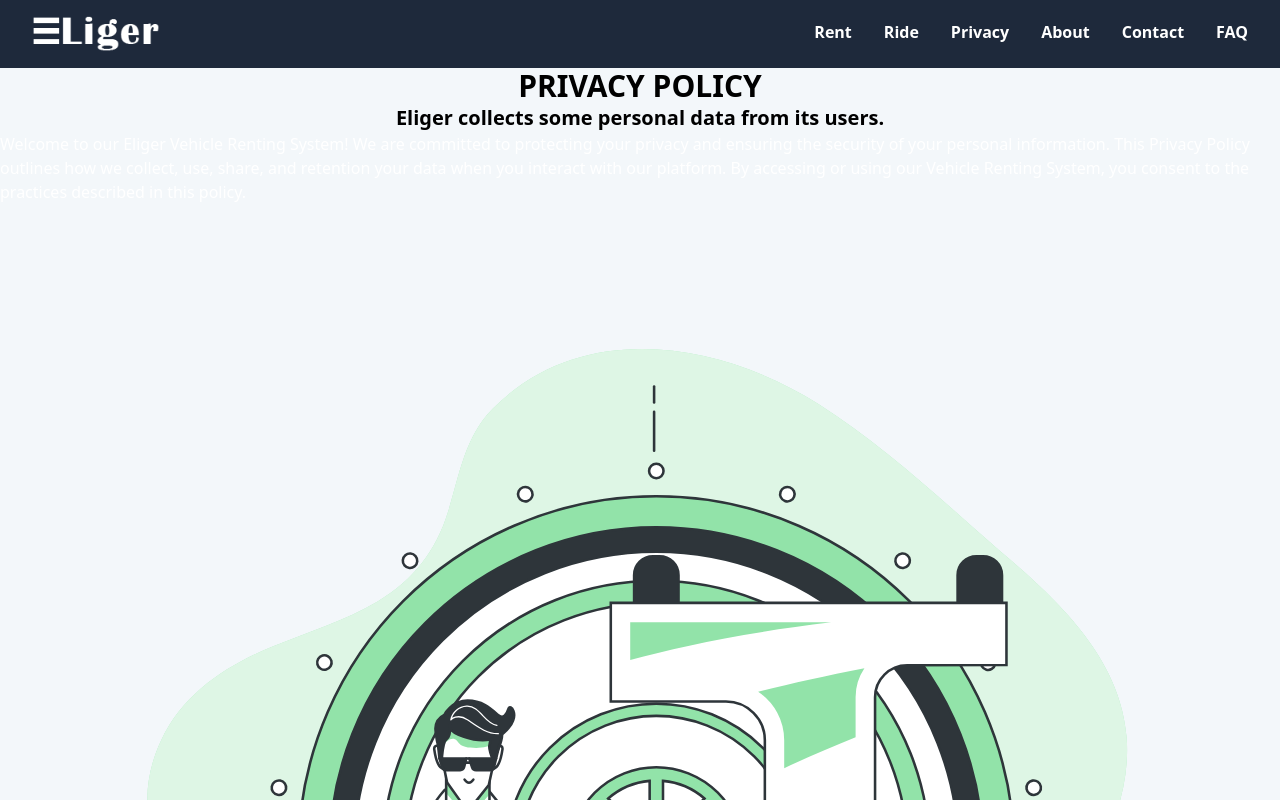
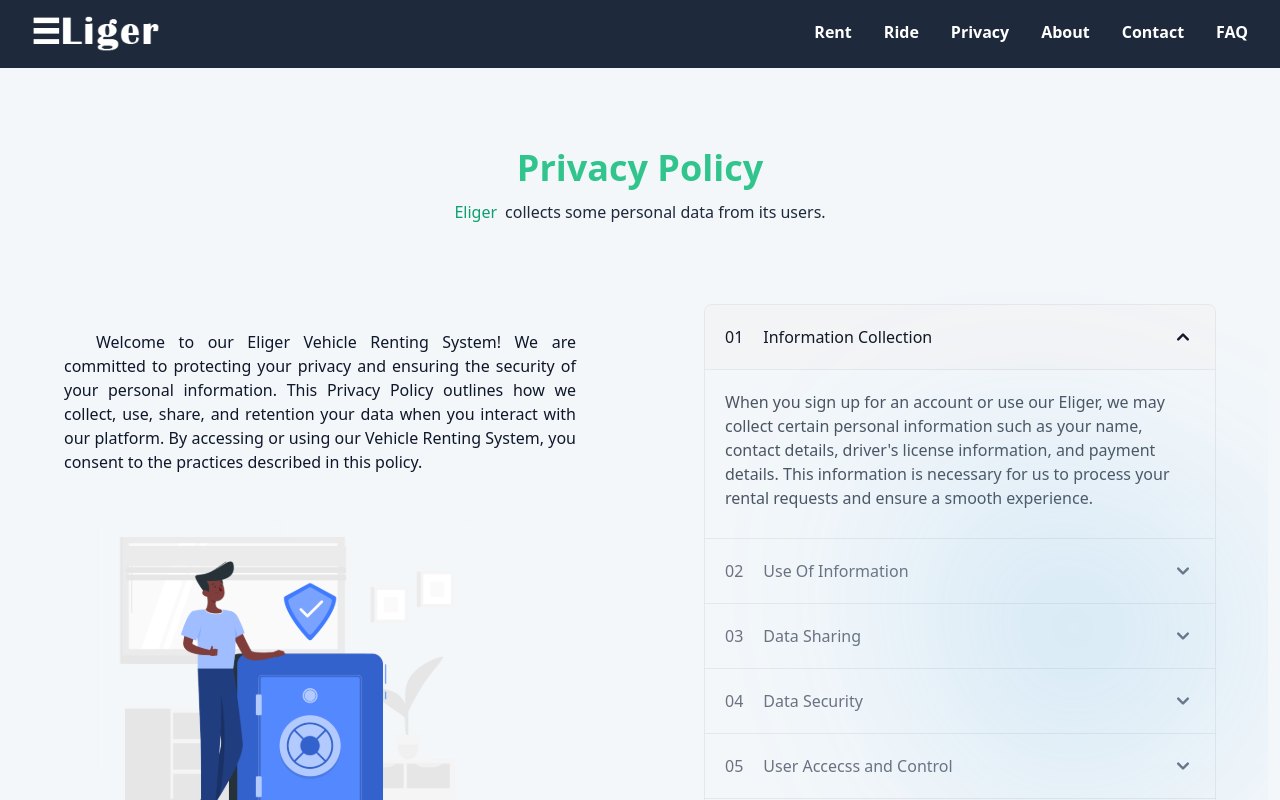
Before and after one commit to kavindu-mane/Eliger, a React (Create React App) app: page /privacy in a window 1280 px wide. Shown: the top 800 px of the page. Built offline with nearby package versions, Linux system fonts and the light colour scheme.

Commit message:
edit privacy page

```diff
--- a/src/components/Accordions.jsx
+++ b/src/components/Accordions.jsx
@@ -9,9 +9,9 @@ const Accordions = ({ datafile }) => {
           {datafile.map((data) => {
             return (
               <Accordion.Panel>
-                <Accordion.Title>{data.question}</Accordion.Title>
+                <Accordion.Title><span className="me-5">{String(data.id).padStart(2, '0')}</span>{data.question}</Accordion.Title>
                 <Accordion.Content>
-                  <p className="mb-2 text-gray-500 dark:text-gray-400">
+                  <p className="mb-2 text-gray-600 dark:text-gray-400">
                     {data.answer}
                   </p>
                 </Accordion.Content>
--- a/src/components/Data/PrivacyData.js
+++ b/src/components/Data/PrivacyData.js
@@ -1,35 +1,42 @@
 const PrivacyData = [
   {
+    id: 1,
     question: "Information Collection",
     answer:
       "When you sign up for an account or use our Eliger, we may collect certain personal information such as your name, contact details, driver's license information, and payment details. This information is necessary for us to process your rental requests and ensure a smooth experience.",
   },
   {
+    id: 2,
     question: "Use Of Information",
     answer:
       "The information we collect will be used primarily to process your vehicle rental requests, manage your account, communicate with you, and provide customer support. We may also use your data to improve our services, personalize your experience, and send you promotional offers or updates related to our Vehicle Renting System.",
   },
   {
+    id: 3,
     question: "Data Sharing",
     answer:
       "We understand the importance of keeping your personal information confidential. As such, we will not sell, trade, or rent your data to third parties without your explicit consent. However, we may share your information with trusted partners and service providers who assist us in operating our platform, subject to strict confidentiality agreements.",
   },
   {
+    id: 4,
     question: "Data Security",
     answer:
       "Safeguarding your data is a top priority for us. We employ industry-standard security measures to protect against unauthorized access, disclosure, or alteration of your information. Our platform utilizes encryption and regular security audits to ensure the safety of your data.",
   },
   {
+    id: 5,
     question: "User Accecss and Control",
     answer:
       "You have the right to access, update, or delete your personal information stored in our Vehicle Renting System. If you wish to exercise these rights or have any concerns regarding your data, please contact our customer support team, and we will assist you promptly.",
   },
   {
+    id: 6,
     question: "Data Retention",
     answer:
       "We will retain your personal information for as long as necessary to fulfill the purposes outlined in this Privacy Policy, unless a longer retention period is required by law. Once your data is no longer needed, we will securely dispose of it or anonymize it for statistical analysis.",
   },
   {
+    id: 7,
     question: "Changes To The Privacy Policy",
     answer:
       "We may update this Privacy Policy from time to time to reflect changes in our practices or legal requirements. You are encouraged to review this page periodically for any modifications. Your continued use of our services after the changes signifies your acceptance of the updated policy.",
--- a/src/pages/Privacy.jsx
+++ b/src/pages/Privacy.jsx
@@ -1,44 +1,60 @@
 import React, { lazy } from "react";
 import privacyImg from "../resources/privacy.svg";
+import blurImg from "../resources/blur.svg";
 import PrivacyData from "../components/Data/PrivacyData";
 
-const PrivacyAccordion = lazy(() => import("../components/Accordions"));
+const Accordions = lazy(() => import("../components/Accordions"));
 const Header = lazy(() => import("../components/Header"));
 const Footer = lazy(() => import("../components/Footer"));
 
 const Privacy = () => {
   return (
     <React.Fragment>
-      <div className="flex min-h-screen flex-col items-center justify-between">
       <Header />
-
-        <div>
-          <h3 class="text-center text-3xl font-bold dark:text-green-500">
-            PRIVACY POLICY
+      {/* title section */}
+      <div className="my-20 w-screen text-center">
+        <h3 class="text-center text-3xl font-bold text-green-400 md:text-4xl">
+          Privacy Policy
         </h3>
 
-          <h5 class="text-center text-xl font-bold dark:text-green-500">
+        <h5 class="text-md mt-3 text-center text-green-500 dark:text-green-400">
           Eliger
-            <span class="text-xl font-bold dark:text-white">
-              {" "}
+          <span class="ms-2 text-slate-800 dark:text-white">
             collects some personal data from its users.
           </span>
         </h5>
-
-          <p class="mb-3 text-white dark:text-white">
-            Welcome to our Eliger Vehicle Renting System! We are committed to
-            protecting your privacy and ensuring the security of your personal
-            information. This Privacy Policy outlines how we collect, use,
-            share, and retention your data when you interact with our platform.
-            By accessing or using our Vehicle Renting System, you consent to the
-            practices described in this policy.
+      </div>
+      {/* content section */}
+      <div className="mx-3 my-20 grid grid-cols-1 gap-x-4 md:grid-cols-2 md:gap-x-20 xl:gap-x-32">
+        {/* leftside */}
+        <div className="flex h-full w-full flex-col items-center justify-center md:items-end">
+          <div className="max-w-lg">
+            <p class="mb-3 text-justify text-slate-900 dark:text-white">
+              &emsp;&emsp;Welcome to our Eliger Vehicle Renting System! We are
+              committed to protecting your privacy and ensuring the security of
+              your personal information. This Privacy Policy outlines how we
+              collect, use, share, and retention your data when you interact
+              with our platform. By accessing or using our Vehicle Renting
+              System, you consent to the practices described in this policy.
             </p>
-          <img src= {privacyImg} alt="privacy" />
+            <img className="max-w-md" src={privacyImg} alt="privacy" />
+          </div>
+        </div>
+        {/* right side */}
+        <div className="relative flex h-full w-full flex-col items-center justify-center md:items-start">
+          {/* blur image */}
+          <img
+            src={blurImg}
+            alt=""
+            className=" absolute start-0 top-1/2 w-full -translate-y-1/2"
+          />
+          <div className="w-full max-w-lg">
+            <Accordions datafile={PrivacyData} />
+          </div>
+        </div>
       </div>
 
-        <PrivacyAccordion datafile={PrivacyData} />
       <Footer />
-      </div>
     </React.Fragment>
   );
 };
```
Also changed, not shown: src/resources/blur.svg (added), src/resources/privacy.svg. Lines whose indentation alone changed are shown as unchanged.
